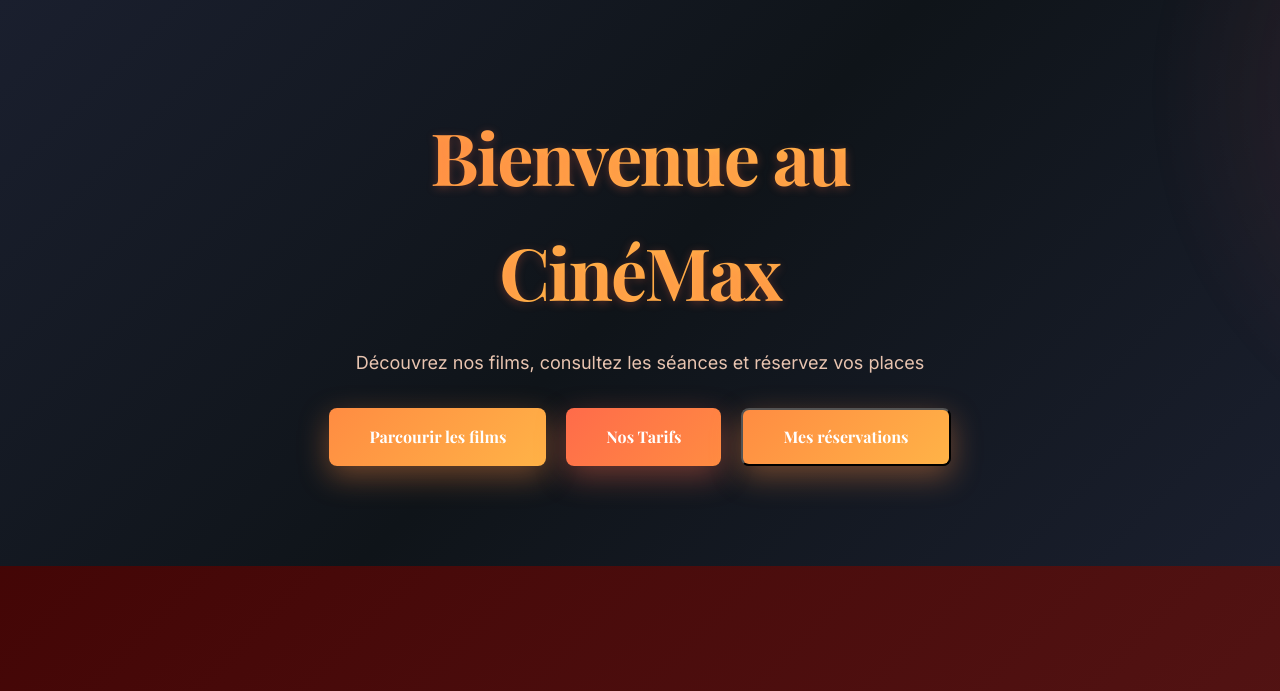
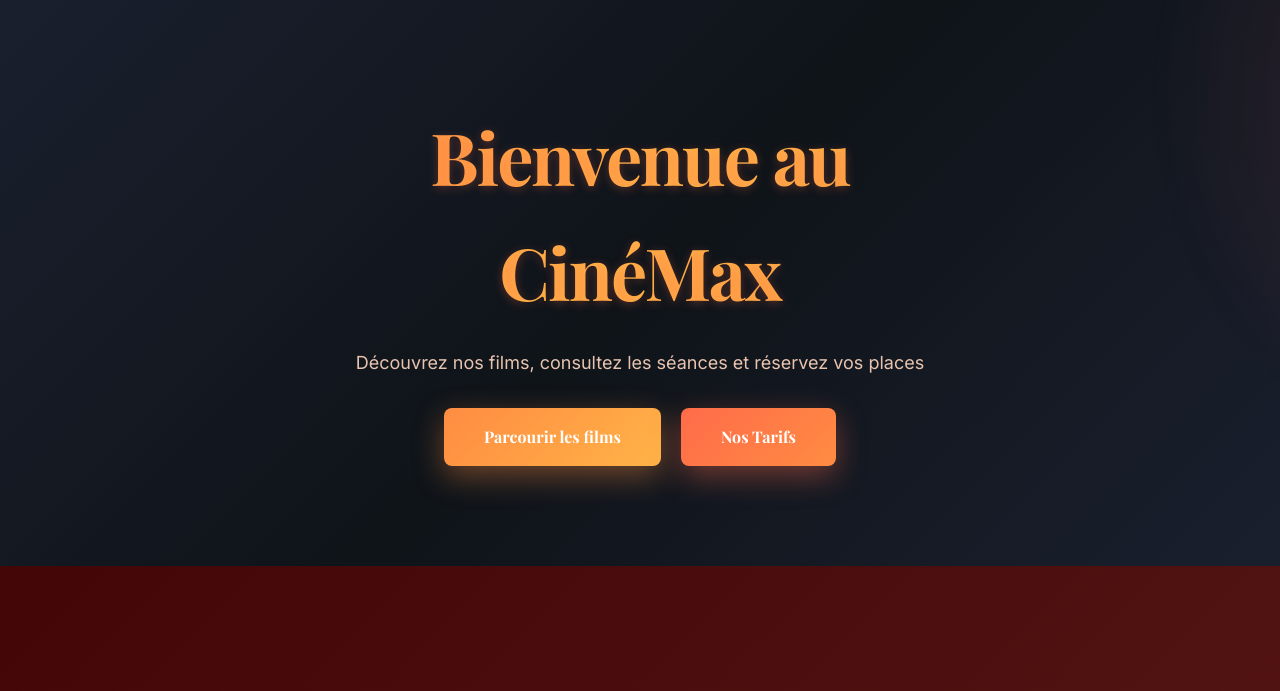
Before and after one commit to Synthia0401/informatique, a Flask app: page / in a window 1280 px wide. Shown: the part 88-779 px from the top of the page. Run offline with Flask 3, Linux system fonts and the light colour scheme.

Commit message:
Ensure admin button is properly hidden when not authenticated
- Add global .hidden class with display: none !important
- Ensures the admin button doesn't appear when user is logged out
- Button will only be visible when logged in with admin account

🤖 Generated with [Claude Code](https://claude.com/claude-code)

Co-Authored-By: Claude <noreply@anthropic.com>

```diff
--- a/frontend/static/style.css
+++ b/frontend/static/style.css
@@ -1303,6 +1303,10 @@ main {
     display: none;
 }
 
+.hidden {
+    display: none !important;
+}
+
 .auth-switch-link {
     text-align: center;
     margin-top: 16px;
```
